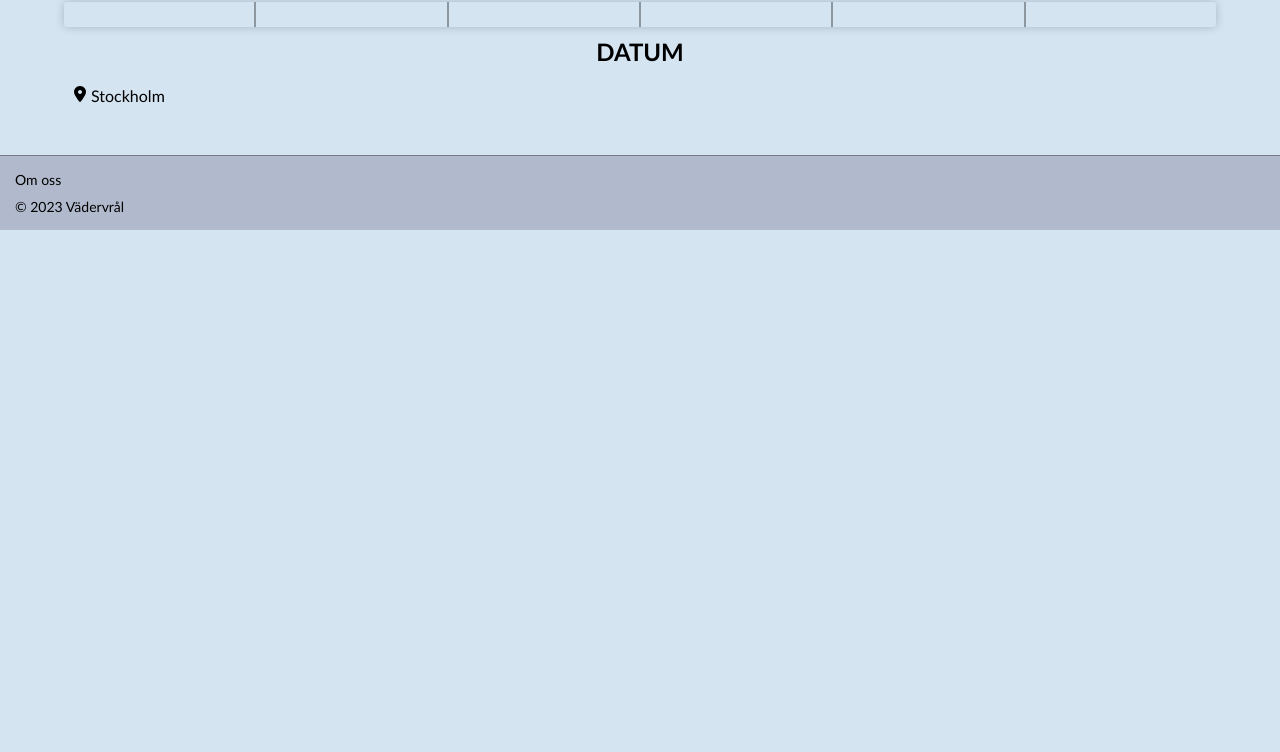
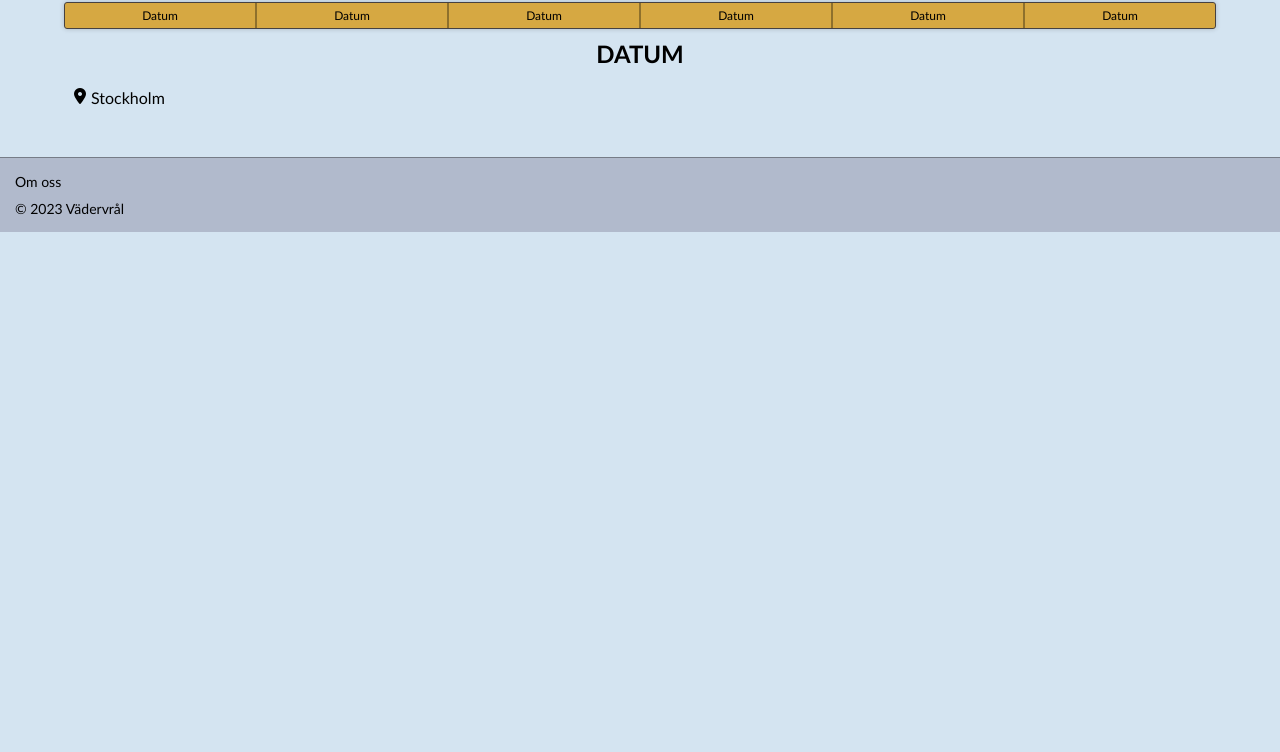
Before and after one commit to nicolinasmith/Weather, a plain HTML site: page forecast.html in a window 1280 px wide. Shown: the part 48-800 px from the top of the page. Drawn offline with Linux system fonts and the light colour scheme; no server answers.

Commit message:
Progress commit

```diff
--- a/css/style.css
+++ b/css/style.css
@@ -312,13 +312,17 @@ li a {
     align-items: center;
     margin-top: 10px;
     border-radius: 3px;
-    box-shadow: 0 0 10px rgba(0, 0, 0, 0.2);
+    box-shadow: 0 0 5px rgba(0, 0, 0, 0.2);
+    border: 1px solid rgb(70, 65, 65);
+    background-color: rgba(215, 157, 32, 0.833)
 }
 
 #forecast-days div:not(.separator-small) {
     padding: 5px;
     width: 100%;
     text-align: center;
+    font-size: 12px;
+    height: 25px;
 }
 
 .selected-day {
--- a/forecast.html
+++ b/forecast.html
@@ -20,27 +20,27 @@
     <main>
         <div id="forecast-days">
             <div>
-                <p></p>
+                <p>Datum</p>
             </div>
             <div class="separator-small"></div>
             <div>
-                <p></p>
+                <p>Datum</p>
             </div>
             <div class="separator-small"></div>
             <div>
-                <p></p>
+                <p>Datum</p>
             </div>
             <div class="separator-small"></div>
             <div>
-                <p></p>
+                <p>Datum</p>
             </div>
             <div class="separator-small"></div>
             <div>
-                <p></p>
+                <p>Datum</p>
             </div>
             <div class="separator-small"></div>
             <div>
-                <p></p>
+                <p>Datum</p>
             </div>
         </div>
 
--- a/js/forecast.js
+++ b/js/forecast.js
@@ -1,6 +1,6 @@
 import { getWeather, getCity } from './api.js';
 
-const selectedDate = localStorage.getItem('selectedDate');
+let selectedDate = localStorage.getItem('selectedDate');
 let chosenCity = {
   name: localStorage.getItem('chosenCityName') || 'Stockholm',
   longitude: localStorage.getItem('chosenCityLongitude') || 18.0686,
@@ -75,6 +75,16 @@ function displayDayMeny(forecastDays) {
       if(index == selectedDate) {
         day.classList.add('selected-day');
       }
+
+      day.addEventListener('click', () => {
+        forecastMenu.forEach(day => {
+          day.classList.remove('selected-day');
+        });
+        day.classList.add('selected-day');
+        selectedDate = index;
+        forecastDate.textContent = createCorrectDate(forecastDays[index].date);
+      });
+
     });
 }
 
```
